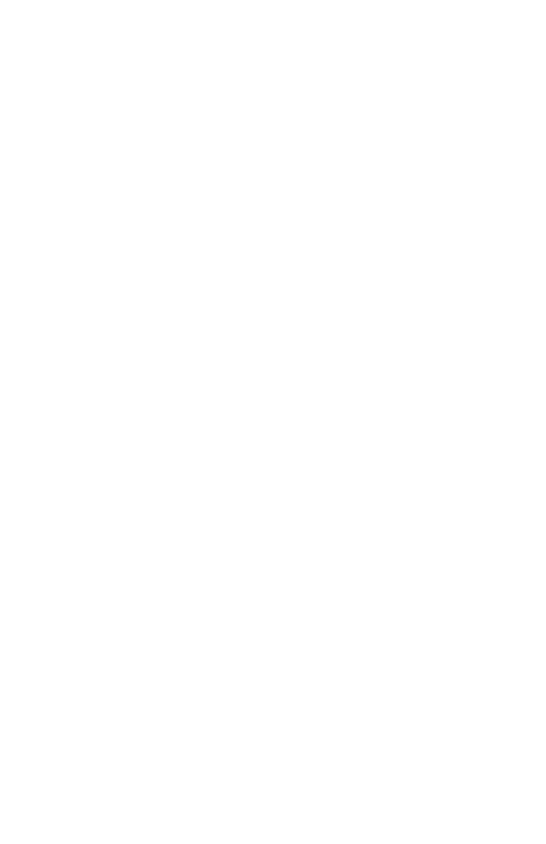
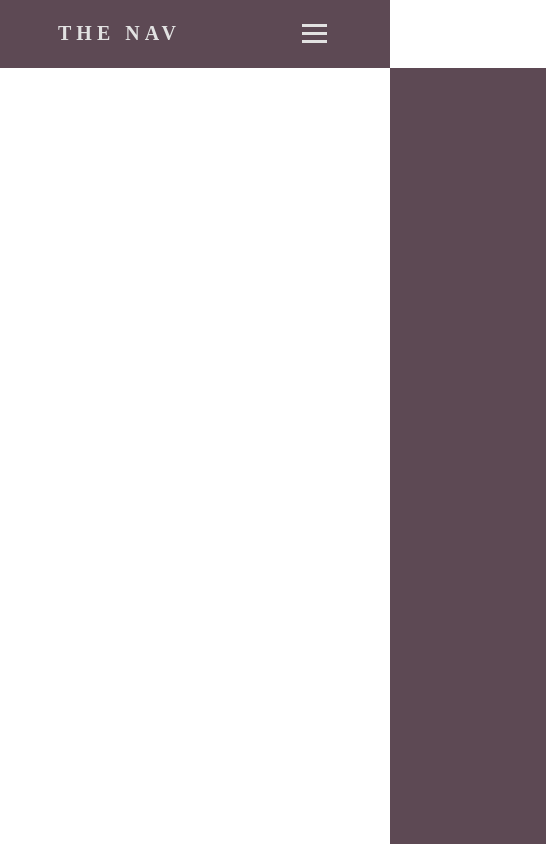
Before and after one commit to Conal84/JS-navbar-1, a plain HTML site: page index.html in a window 390 px wide. Shown: the whole page, 546 px wide, since content can reach past the window. Drawn offline with Linux system fonts and the light colour scheme.

Commit message:
Added nav html and css

```diff
--- a/index.html
+++ b/index.html
@@ -8,6 +8,22 @@
     <title>Animated Navbar</title>
   </head>
   <body>
+    <nav>
+      <div class="logo">
+        <h4>The Nav</h4>
+      </div>
+      <ul class="nav-links">
+        <li><a href="#">Home</a></li>
+        <li><a href="#">About</a></li>
+        <li><a href="#">Work</a></li>
+        <li><a href="#">Projects</a></li>
+      </ul>
+      <div class="burger">
+        <div class="line1"></div>
+        <div class="line2"></div>
+        <div class="line3"></div>
+      </div>
+    </nav>
     <script src="script.js"></script>
   </body>
 </html>
--- a/script.js
+++ b/script.js
@@ -0,0 +1,10 @@
+const navSlide = () => {
+  const burger = document.querySelector('.burger');
+  const nav = document.querySelector('.nav-links');
+
+  burger.addEventListener('click', () => {
+    nav.classList.toggle('nav-active');
+  });
+};
+
+navSlide();
--- a/style.css
+++ b/style.css
@@ -0,0 +1,85 @@
+* {
+  margin: 0px;
+  padding: 0px;
+  box-sizing: border-box;
+}
+
+nav {
+  display: flex;
+  justify-content: space-around;
+  align-items: center;
+  min-height: 8vh;
+  background-color: #5d4954;
+}
+
+.logo {
+  color: rgb(226, 226, 226);
+  text-transform: uppercase;
+  letter-spacing: 5px;
+  font-size: 20px;
+}
+
+.nav-links {
+  display: flex;
+  justify-content: space-around;
+  width: 30%;
+}
+
+.nav-links li {
+  list-style: none;
+}
+
+.nav-links a {
+  color: rgb(226, 226, 226);
+  text-decoration: none;
+  letter-spacing: 3px;
+  font-weight: bold;
+  font-size: 14px;
+}
+
+.burger {
+  display: none;
+  cursor: pointer;
+}
+
+.burger div {
+  width: 25px;
+  height: 3px;
+  background-color: rgb(226, 226, 226);
+  margin: 5px;
+}
+
+@media screen and (max-width: 1024px) {
+  .nav-links {
+    width: 60%;
+  }
+}
+
+@media screen and (max-width: 768px) {
+  body {
+    overflow-x: hidden;
+  }
+  .nav-links {
+    position: absolute;
+    right: 0px;
+    height: 92vh;
+    top: 8vh;
+    background-color: #5d4954;
+    display: flex;
+    flex-direction: column;
+    align-items: center;
+    width: 40%;
+    transform: translateX(100%);
+    transition: transform 0.5s ease-in;
+  }
+  .nav-links li {
+    opacity: 0;
+  }
+  .burger {
+    display: block;
+  }
+}
+
+.nav-active {
+  transform: translateX(0);
+}
```
